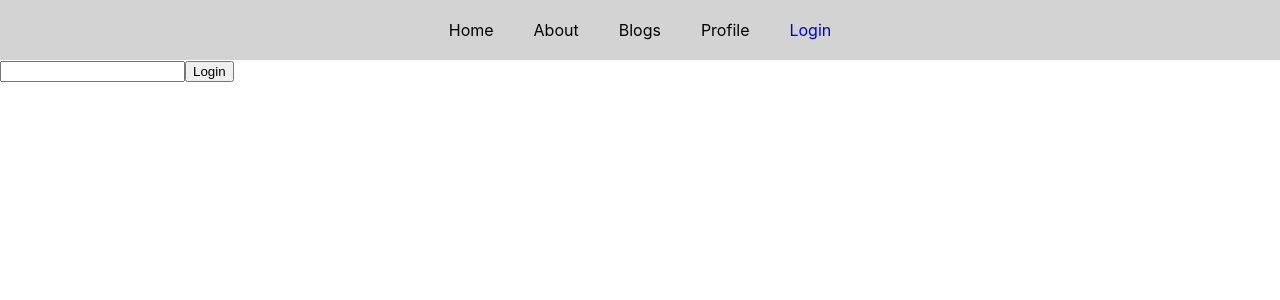
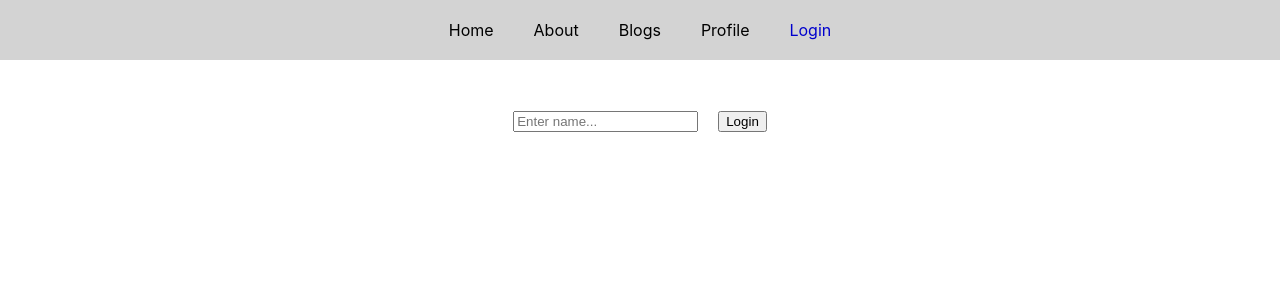
Before and after one commit to Solomii/hw-react-hook, a React (Create React App) app: page /login in a window 1280 px wide. Shown: the top 300 px of the page. Built offline with nearby package versions, Linux system fonts and the light colour scheme.

Commit message:
[#0] Add style to login and pofile pages

```diff
--- a/src/context/RequireAuth.jsx
+++ b/src/context/RequireAuth.jsx
@@ -1,11 +1,10 @@
 import React from 'react';
 import { useAuth } from './AuthProvider';
-import { Navigate, useNavigate } from "react-router-dom";
+import { Navigate } from "react-router-dom";
 
 
 export const RequireAuth = ({children}) => {
   const auth = useAuth();
-   const navigate = useNavigate();
 
   if (!auth.user) {
     return <Navigate to="/login"/>
--- a/src/index.css
+++ b/src/index.css
@@ -33,7 +33,16 @@ h1 {
 }
 
 button {
+  margin-left: 20px;
+}
 
+.login_page {
+ text-align: center;
+ margin-top: 50px;
+}
+
+.profile_page {
+  text-align: center;
 }
 
 .active {
--- a/src/pages/LoginPage.jsx
+++ b/src/pages/LoginPage.jsx
@@ -9,12 +9,12 @@ export const LoginPage = () => {
 
   const handleLogin = () => {
     auth.login(user)
-    navigate('/')
+    navigate('/profile')
   }
 
   return (
-    <div>
-      <input type="text" onChange={(e) => setUser(e.target.value)} />
+    <div className="login_page">
+      <input type="text" placeholder="Enter name..." onChange={(e) => setUser(e.target.value)} />
       <button onClick={handleLogin}>Login</button>
     </div>
   )
--- a/src/pages/ProfilePage.jsx
+++ b/src/pages/ProfilePage.jsx
@@ -11,7 +11,7 @@ export const Profile = () => {
   }
 
   return (
-    <div>
+    <div className="profile_page">
       <h1>Welcome {auth.user}</h1>
       <button onClick={handleLogout}>Logout</button>
     </div>
```
